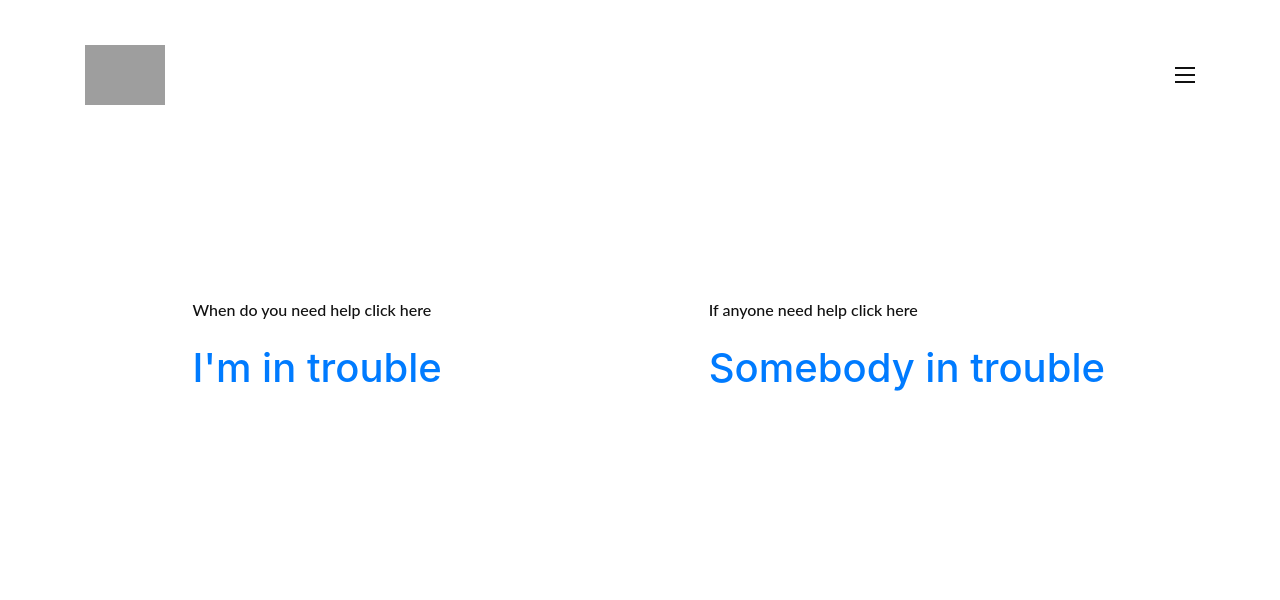
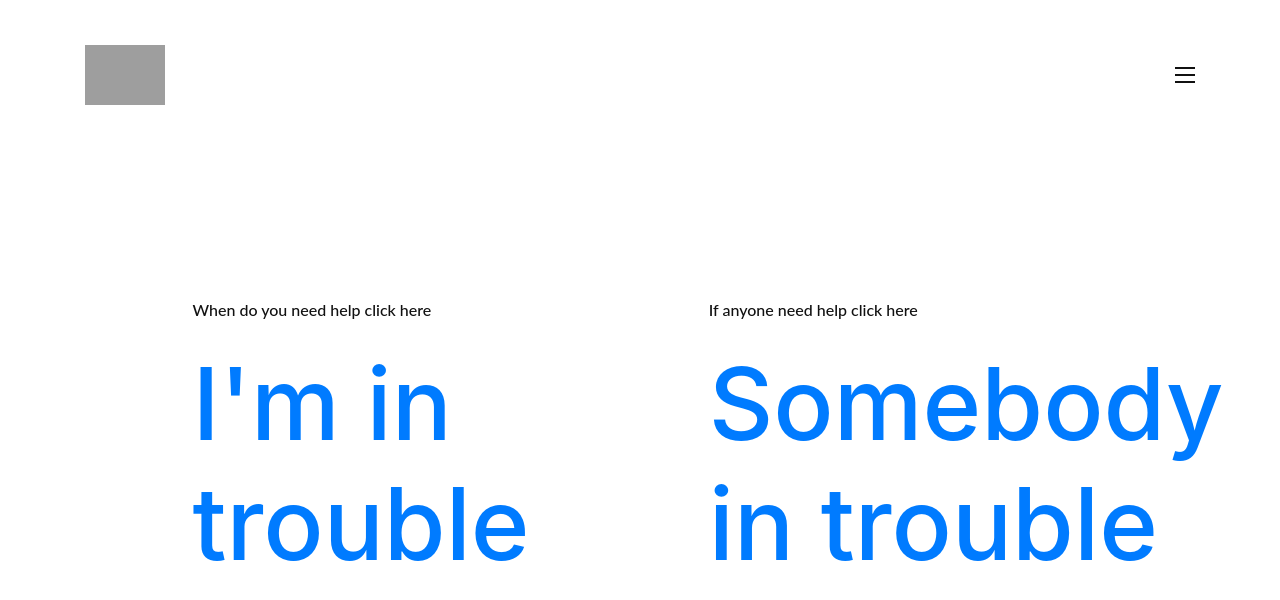
Before and after one commit to 3N-Company/DresdenHealth-Frontend, a React (Create React App) app: page / in a window 1280 px wide. Shown: the top 600 px of the page. Built offline with nearby package versions, Linux system fonts and the light colour scheme; grey boxes are pictures that could not be loaded.

Commit message:
Added some fixies to UI

```diff
--- a/src/assets/css/App.css
+++ b/src/assets/css/App.css
@@ -19,6 +19,9 @@
   }
 }
 @media (max-width: 600px) {
+
+  .big { font-size: 40px !important;}
+
   .container {
     padding: 0 15px;
   }
@@ -133,6 +136,11 @@
   display: table;
   clear: both;
 }
+
+.leaflet-touch .leaflet-control-layers, .leaflet-touch .leaflet-bar{
+  border: solid !important;
+}
+
 *,
 *::before,
 *::after {
@@ -237,6 +245,11 @@ a.link {
 a.link:hover {
   color: #f4493c;
 }
+
+.big {
+  font-size: 100px;
+}
+
 img,
 video {
   max-width: 100%;
--- a/src/components/content/accident/accident_person/views/accident_person.view.jsx
+++ b/src/components/content/accident/accident_person/views/accident_person.view.jsx
@@ -11,11 +11,11 @@ function AccidentPersonView(props) {
                 <div className="row offset-1">
                     <div className="column col-md-6 col-sm-12">
                         <h6>When do you need help click here</h6>
-                        <h1> <Link to={ROUTES.ACCIDENT.ME.H}>I'm in trouble</Link><br/></h1>
+                        <h1 className={"big"}> <Link to={ROUTES.ACCIDENT.ME.H}>I'm in trouble</Link><br/></h1>
                     </div>
                     <div className="column col-md-6 col-sm-12">
                         <h6>If anyone need help click here</h6>
-                        <h1><Link to={ROUTES.ACCIDENT.OTHER.H}>Somebody in trouble</Link></h1>
+                        <h1 className={"big"}><Link to={ROUTES.ACCIDENT.OTHER.H}>Somebody in trouble</Link></h1>
                     </div>
                 </div>
             </div>
```
